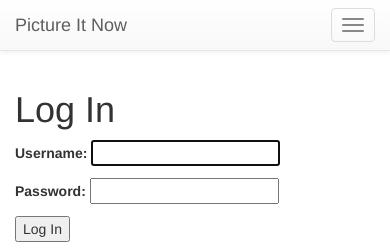
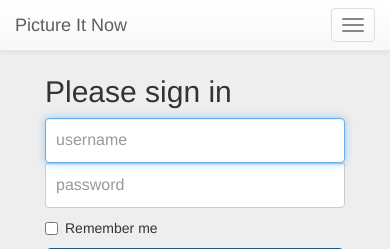
Before and after one commit to ranleung/picture_it_now, a Node server app: page /login in a window 390 px wide; the page is wider, and only the part inside the window is pictured. Shown: the top 249 px of that part. Run offline with Node 20, Linux system fonts and the light colour scheme; some libraries are stand-ins or nearby versions.

Commit message:
style sign up and sign in

```diff
--- a/app.js
+++ b/app.js
@@ -98,8 +98,10 @@ app.get('/signup', function(req,res){
 			isAuthenticated: req.isAuthenticated(),
 		});
 	} else {
+		var data = ""
 		res.render('index', {
 			isAuthenticated: req.isAuthenticated(),
+			data: data
 		});
 	}
 });
@@ -285,13 +287,19 @@ app.post('/searchLoc', function(req,res){
 app.post('/signup', function(req,res){
 	db.user.createNewUser(req.body.username, req.body.password,
 	function(err){
-		res.render("signup", {message: err.message, username: req.body.username});
+		res.render("signup", {
+			message: err.message,
+			username: req.body.username,
+			isAuthenticated: req.isAuthenticated()
+		});
 	},
 	function(success){
+		var data = ""
 		res.render("index", {
 			message: success.message,
 			isAuthenticated: req.isAuthenticated(),
-			user: req.user
+			user: req.user,
+			data: data
 		});
 	});
 });
@@ -316,6 +324,7 @@ app.post('/save/:id', function(req,res){
 				foundUser.addImage(newImage)
 				.success(function(){
 					//WRITE jQERY when onlicked save button
+
 				})
 			})
 		})
--- a/public/stylesheets/css.css
+++ b/public/stylesheets/css.css
@@ -1,8 +1,79 @@
 body {
-	padding-top: 70px;
+  background-color: #ebebea;
+  padding-top: 40px;
 }
 
 
+#indexjum {
+  background:url('https://farm6.staticflickr.com/5235/14112156530_2296ba9b9c_h.jpg') no-repeat center center fixed;
+  height: 600px;
+  background-size: cover;
+  -webkit-background-size: cover;
+  -moz-background-size: cover;
+  -o-background-size: cover;
+}
+
+#search {
+  text-align: center;
+}
+
+
+#errorsearch {
+  text-align: center;
+}
+
+
+
+/*Sign In*/
+body {
+  padding-top: 40px;
+  padding-bottom: 40px;
+  background-color: #eee;
+}
+
+.form-signin {
+  max-width: 330px;
+  padding: 15px;
+  margin: 0 auto;
+}
+.form-signin .form-signin-heading,
+.form-signin .checkbox {
+  margin-bottom: 10px;
+}
+.form-signin .checkbox {
+  font-weight: normal;
+}
+.form-signin .form-control {
+  position: relative;
+  height: auto;
+  -webkit-box-sizing: border-box;
+     -moz-box-sizing: border-box;
+          box-sizing: border-box;
+  padding: 10px;
+  font-size: 16px;
+}
+.form-signin .form-control:focus {
+  z-index: 2;
+}
+.form-signin {
+  margin-bottom: -1px;
+  border-bottom-right-radius: 0;
+  border-bottom-left-radius: 0;
+}
+.form-signin input[type="password"] {
+  margin-bottom: 10px;
+  border-top-left-radius: 0;
+  border-top-right-radius: 0;
+}
+
+#nologinaccount {
+  text-align: right;
+}
+
+
+
+
+/*Scroll*/
 .scroll-top-wrapper {
     position: fixed;
     opacity: 0;
--- a/views/login.ejs
+++ b/views/login.ejs
@@ -3,40 +3,43 @@
 
 
 
-<h1> Log In </h1>
-
-<% if(typeof message !== 'undefined') { %>
-<p style = "color: red;">
-	<%= message %>
-</p>
-<% } %>
-
-
-<form action="/login" method="post">
-	<p>
-		<label for="user">Username: </label>
-		<input type="text" name="username" id="user" autofocus>
-	</p>
-
-	<p>
-		<label for="pass">Password: </label>
-		<input type="password" name="password" id="pass">
-	</p>
-
-	<p>
-		<input type="submit" value="Log In">
-	</p>
-</form>
-
-Don't have an account?  Sign Up <a href="/signup">here</a>
+</div>  <!-- Closes the default container -->
 
 
 
 
 
-<a class="fancybox" rel="gallery1" href="http://farm4.staticflickr.com/3677/8962691008_7f489395c9_b.jpg" title="Grasmere Lake (Phil 'the link' Whittaker (gizto29))">
-	<img src="http://farm4.staticflickr.com/3677/8962691008_7f489395c9_m.jpg" alt="" />
-</a>
+<div class="container">  <!-- Reopenning container -->
+
+
+<form action="/login" method="post" class="form-signin">
+	<h2 class="form-signin-heading">Please sign in</h2>
+
+
+		<input type="text" name="username" id="user" class="form-control" placeholder="username" autofocus>
+
+		<input type="password" name="password" id="pass" class="form-control" placeholder="password">
+
+		<div class="checkbox">
+      <label>
+        <input type="checkbox" value="remember-me"> Remember me
+      </label>
+    </div>
+
+    <div id ="errorsearch">
+			<% if(typeof message !== 'undefined') { %>
+				<%= message %>
+				</p>
+			<% } %>
+		</div>
+
+	<input type="submit" value="Sign In" class="btn btn-lg btn-primary btn-block">
+
+	<a href="/signup">Don't have an account?  Sign Up here</a>
+
+
+</form>
+
 
 
 
--- a/views/partials/header.ejs
+++ b/views/partials/header.ejs
@@ -7,8 +7,7 @@
 	<!-- Optional theme -->
 	<link rel="stylesheet" href="http://netdna.bootstrapcdn.com/bootstrap/3.1.1/css/bootstrap-theme.min.css">
 
-  <!-- Bootstrap Javascript -->
-  <script src="//maxcdn.bootstrapcdn.com/bootstrap/3.2.0/js/bootstrap.min.js"></script>
+
 
   <!-- jQuery -->
 	<script src="//ajax.googleapis.com/ajax/libs/jquery/1.11.1/jquery.min.js"></script>
@@ -19,15 +18,15 @@
   <!-- Javascript -->
 	<script type="text/javascript" src="/javascripts/myscripts.js"></script>
 
-  <!--   Fancybox Javascript -->
-  <script src="/javascripts/fancybox.js"></script>
-
-
 
   <!--   Font Awesome -->
   <link rel="stylesheet" id="font-awesome-css" href="//netdna.bootstrapcdn.com/font-awesome/4.0.3/css/font-awesome.css" type="text/css" media="screen">
 
+    <!--   Fancybox Javascript -->
+  <script src="/javascripts/fancybox.js"></script>
 
+  <!-- Bootstrap Javascript -->
+  <script src="//maxcdn.bootstrapcdn.com/bootstrap/3.2.0/js/bootstrap.min.js"></script>
 
 
 	<meta charset="UTF-8">
@@ -37,7 +36,7 @@
 </head>
 <body>
 
-<nav class="navbar navbar-default navbar-fixed-top">
+<nav class="navbar navbar-default navbar-fixed-top" role="navigation">
 <!-- Brand and toggle get grouped for better mobile display
  -->
   <div class="container">
@@ -54,18 +53,20 @@
 
   <!-- Collecting the nav links for toggling -->
     <div class="collapse navbar-collapse" id="bs-example-navbar-collapse-1">
-  		<ol class="nav navbar-nav" style="float: right">
+
+  		<ol class="nav navbar-nav navbar-right">
   		  <li class="active"><a href="/">Home</a></li>
+        <li><a href="/about">About</a></li>
   		  <% if (isAuthenticated){ %>
     			<li><a href="/savedlist/<%= user.id %>">Saved List</a></li>
     			<li><a href="/logout">Logout</a></li>
-    			<li><a href="/about">About</a></li>
+
     		<% } else { %>
     			<li><a href="signup">Sign Up</a></li>
-    			<li><a href="login">Log In</a></li>
-    			<li><a href="/about">About</a></li>
+    			<li><a href="login">Sign In</a></li>
     		<% } %>
-  		</ol>
+      </ol>
+
     </div>
   </div>
 </nav>
--- a/views/results.ejs
+++ b/views/results.ejs
@@ -36,7 +36,7 @@
 
 			<% if (isAuthenticated) { %>
 				<form action="save/<%= user.dataValues.id %>" method="post">
-				<input type="hidden" name="img" value="<%= location.images.standard_resolution.url %>">
+				<input type="hidden" name="img" value="<%= location.images.low_resolution.url %>">
 				<input type ="submit" value ="Save">
 				</form>
 			<% } %>
```
Also changed, not shown: views/index.ejs (+46 -20 lines), views/savedlist.ejs (+18 -9 lines), views/signup.ejs (+14 -19 lines).
